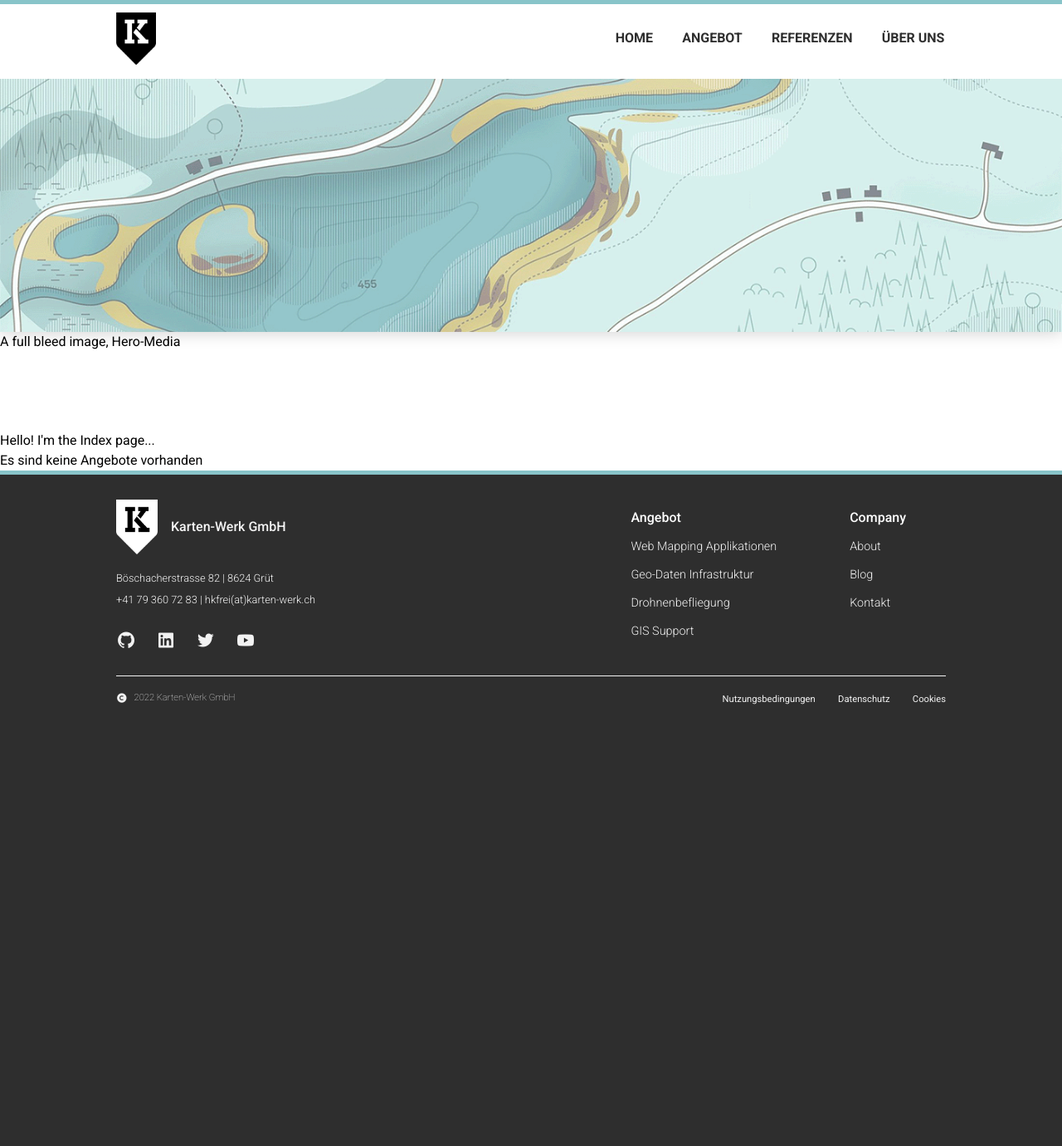
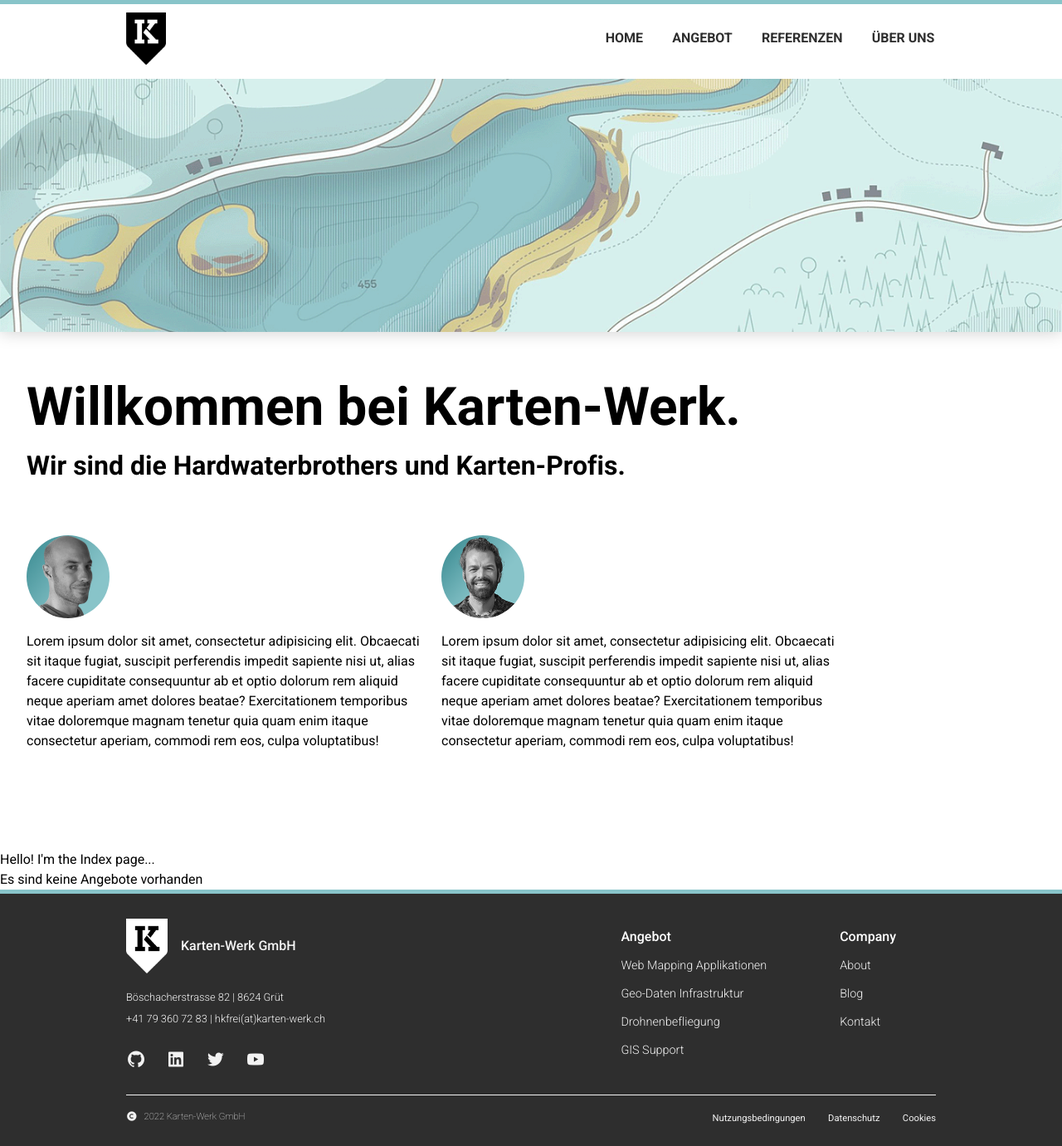
Before and after one commit to hkfrei/multimedia-werk, a Django app: page / in a window 1280 px wide. Shown: the whole page at 83% size. Before the commit the page ends 849 px from the top, so only its background shows below. Run offline with Django 4.2, Linux system fonts and the light colour scheme; data that the repository does not hold is empty.

Commit message:
style: added profile-section, work in progress

```diff
--- a/kartenwerk/static/kartenwerk/css/main.css
+++ b/kartenwerk/static/kartenwerk/css/main.css
@@ -92,8 +92,8 @@ a {
 	max-width: 65rem;
 	margin-left: auto;
 	margin-right: auto;
-	padding-left: 1.25rem;
-	padding-right: 1.25rem;
+	padding-left: 2rem;
+	padding-right: 2rem;
 }
 
 .flow > * + * {
@@ -334,6 +334,43 @@ h2.fluid-type {
 ============================================ */
 
 /* ============================================
+| SECTION PROFIL START
+============================================ */
+main {
+	max-width: 65rem;
+	padding: 1.5rem 2rem;
+}
+
+.heading {
+	font-size: 4em;
+	margin-top: 2rem;
+	padding-bottom: 1rem;
+	line-height: 1.1em;
+}
+
+h2 {
+	font-size: 2em;
+	margin-bottom: 4rem;
+	line-height: 1.2em;
+}
+
+section {
+	display: grid;
+	gap: 1.5em;
+	grid-template-columns: 1fr 1fr;
+}
+
+.profil__pic {
+	width: 100px;
+	margin-bottom: 1rem;
+	border-radius: 100%;
+}
+
+/* ============================================
+| SECTION PROFIL END
+============================================ */
+
+/* ============================================
 | FOOTER START
 ============================================ */
 
@@ -358,7 +395,7 @@ footer {
 
 .container {
 	max-width: 65rem;
-	padding: 1.5rem 1.25rem;
+	padding: 1.5rem 2rem;
 	margin: auto;
 	outline: #88c4c9;
 }
--- a/kartenwerk/templates/kartenwerk/base.html
+++ b/kartenwerk/templates/kartenwerk/base.html
@@ -66,8 +66,22 @@
             sizes="100vw"
             alt="low-angle photography of trees"
           />
-          <figcaption>A full bleed image, Hero-Media</figcaption>
         </figure>
+
+    <main>
+      <h1 class="heading">Willkommen bei Karten-Werk.</h1>
+      <h2>Wir sind die Hardwaterbrothers und Karten-Profis.</h2>
+      <section>
+        <div class="col__hkf">
+          <img class="profil__pic" src="{% static 'kartenwerk/img/HKF_portrait_green.png' %}" alt="Profilbild HKF">
+          <p>Lorem ipsum dolor sit amet, consectetur adipisicing elit. Obcaecati sit itaque fugiat, suscipit perferendis impedit sapiente nisi ut, alias facere cupiditate consequuntur ab et optio dolorum rem aliquid neque aperiam amet dolores beatae? Exercitationem temporibus vitae doloremque magnam tenetur quia quam enim itaque consectetur aperiam, commodi rem eos, culpa voluptatibus!</p>
+        </div>
+        <div class="col__dsc">
+          <img class="profil__pic" src="{% static 'kartenwerk/img/DSC_portrait_green.png' %}" alt="Profilbild DSC">
+          <p>Lorem ipsum dolor sit amet, consectetur adipisicing elit. Obcaecati sit itaque fugiat, suscipit perferendis impedit sapiente nisi ut, alias facere cupiditate consequuntur ab et optio dolorum rem aliquid neque aperiam amet dolores beatae? Exercitationem temporibus vitae doloremque magnam tenetur quia quam enim itaque consectetur aperiam, commodi rem eos, culpa voluptatibus!</p>
+        </div>
+      </section>
+    </main>
     <div id="content">{% block content %}{% endblock %}</div>
     <footer>
       <div class="container">
```
Also changed, not shown: kartenwerk/static/kartenwerk/img/DSC_portrait_green.png (added), kartenwerk/static/kartenwerk/img/HKF_portrait_green.png (added).
